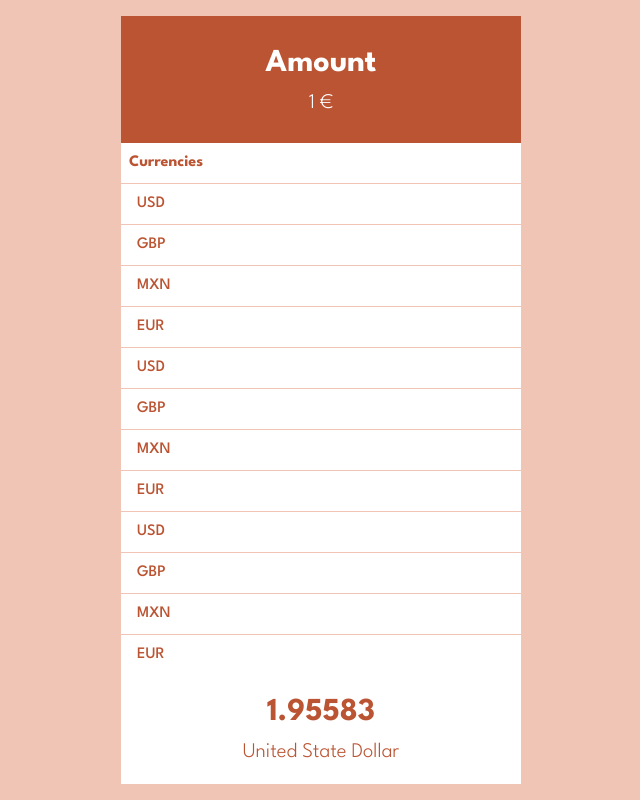
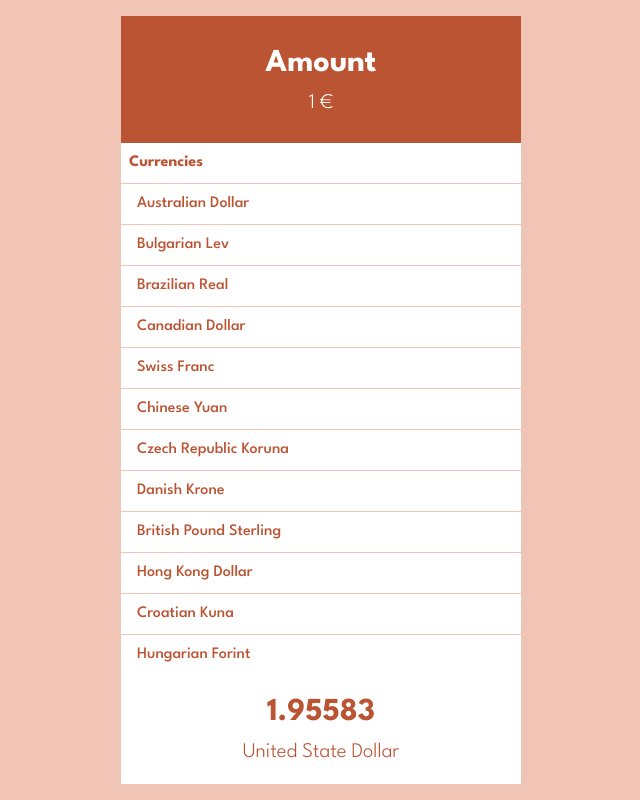
Before and after one commit to VinceBmmrt/converter-v1, a React (Vite) app: page / in a window 1280 px wide. Shown: the whole page, without its empty margins (319-959 px from the left). Built offline with nearby package versions, Linux system fonts and the light colour scheme.

Commit message:
Map sur les données pour générer la liste de currency

```diff
--- a/src/components/Currencies/Currencies.tsx
+++ b/src/components/Currencies/Currencies.tsx
@@ -9,120 +9,22 @@ type Currency = {
 };
 
 type CurrenciesProps = {
-  currencies: {
-    description: string;
-    code: string;
-    rate: number;
-  }[];
+  currencies: Currency[];
 };
 
 // 2ème étape : Déclarer les props dans le composant
 function Currencies({ currencies }: CurrenciesProps) {
-  console.log(currencies);
   return (
     <div className="currencies">
       <div className="currencies__title">Currencies</div>
       <ul className="currencies__list">
-        <li className="currencies__item">
-          <button type="button" className="currencies__item-btn">
-            USD
-          </button>
-        </li>
-        <li className="currencies__item">
-          <button type="button" className="currencies__item-btn">
-            GBP
-          </button>
-        </li>
-        <li className="currencies__item">
-          <button type="button" className="currencies__item-btn">
-            MXN
-          </button>
-        </li>
-        <li className="currencies__item">
-          <button type="button" className="currencies__item-btn">
-            EUR
-          </button>
-        </li>
-        <li className="currencies__item">
-          <button type="button" className="currencies__item-btn">
-            USD
-          </button>
-        </li>
-        <li className="currencies__item">
-          <button type="button" className="currencies__item-btn">
-            GBP
-          </button>
-        </li>
-        <li className="currencies__item">
-          <button type="button" className="currencies__item-btn">
-            MXN
-          </button>
-        </li>
-        <li className="currencies__item">
-          <button type="button" className="currencies__item-btn">
-            EUR
-          </button>
-        </li>
-        <li className="currencies__item">
-          <button type="button" className="currencies__item-btn">
-            USD
-          </button>
-        </li>
-        <li className="currencies__item">
-          <button type="button" className="currencies__item-btn">
-            GBP
-          </button>
-        </li>
-        <li className="currencies__item">
-          <button type="button" className="currencies__item-btn">
-            MXN
-          </button>
-        </li>
-        <li className="currencies__item">
-          <button type="button" className="currencies__item-btn">
-            EUR
-          </button>
-        </li>
-        <li className="currencies__item">
-          <button type="button" className="currencies__item-btn">
-            USD
-          </button>
-        </li>
-        <li className="currencies__item">
-          <button type="button" className="currencies__item-btn">
-            GBP
-          </button>
-        </li>
-        <li className="currencies__item">
-          <button type="button" className="currencies__item-btn">
-            MXN
-          </button>
-        </li>
-        <li className="currencies__item">
-          <button type="button" className="currencies__item-btn">
-            EUR
-          </button>
-        </li>
-        <li className="currencies__item">
-          <button type="button" className="currencies__item-btn">
-            USD
-          </button>
-        </li>
-        <li className="currencies__item">
-          <button type="button" className="currencies__item-btn">
-            GBP
-          </button>
-        </li>
-        <li className="currencies__item">
-          <button type="button" className="currencies__item-btn">
-            MXN
-          </button>
-        </li>
-        <li className="currencies__item">
-          <button type="button" className="currencies__item-btn">
-            EUR
-          </button>
-        </li>
+        {currencies.map((currency) => (
+          <li className="currencies__item" key={currency.code}>
+            <button type="button" className="currencies__item-btn">
+              {currency.description}
+            </button>
+          </li>
+        ))}
       </ul>
     </div>
   );
```
